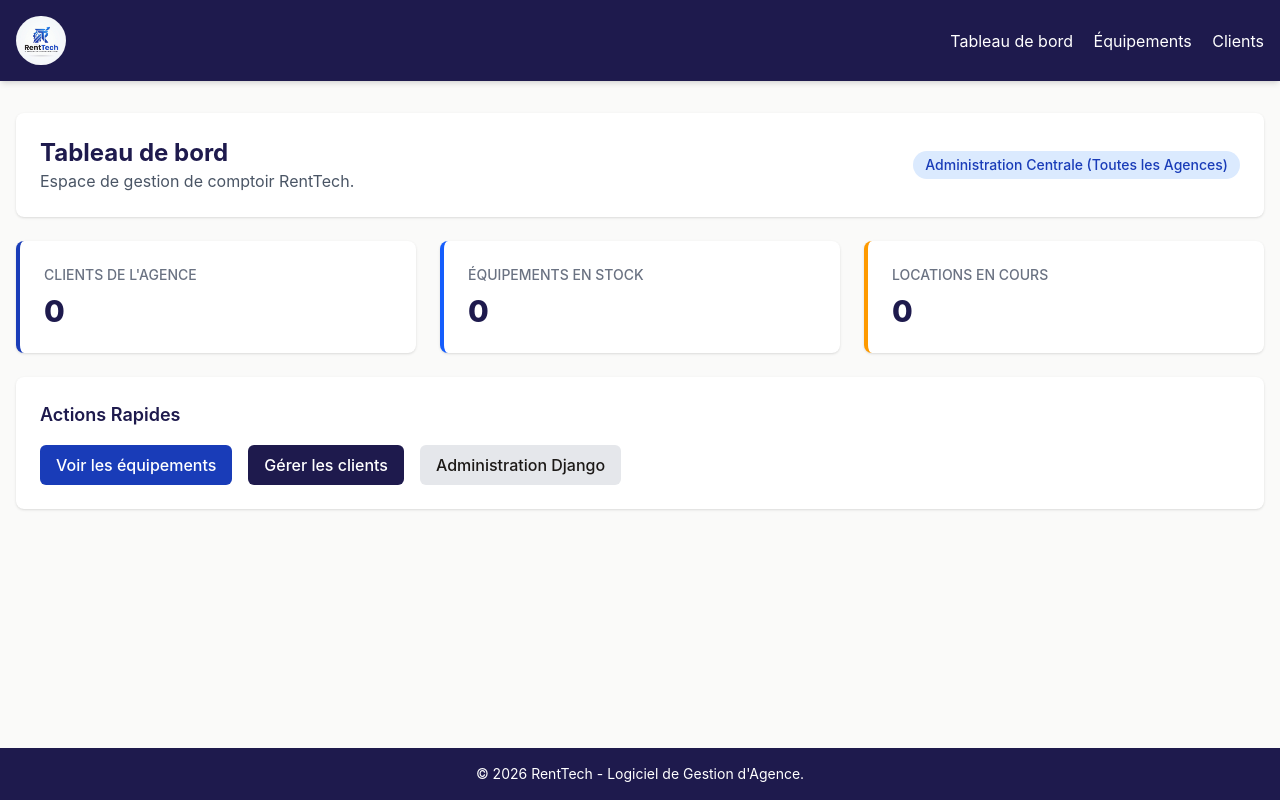
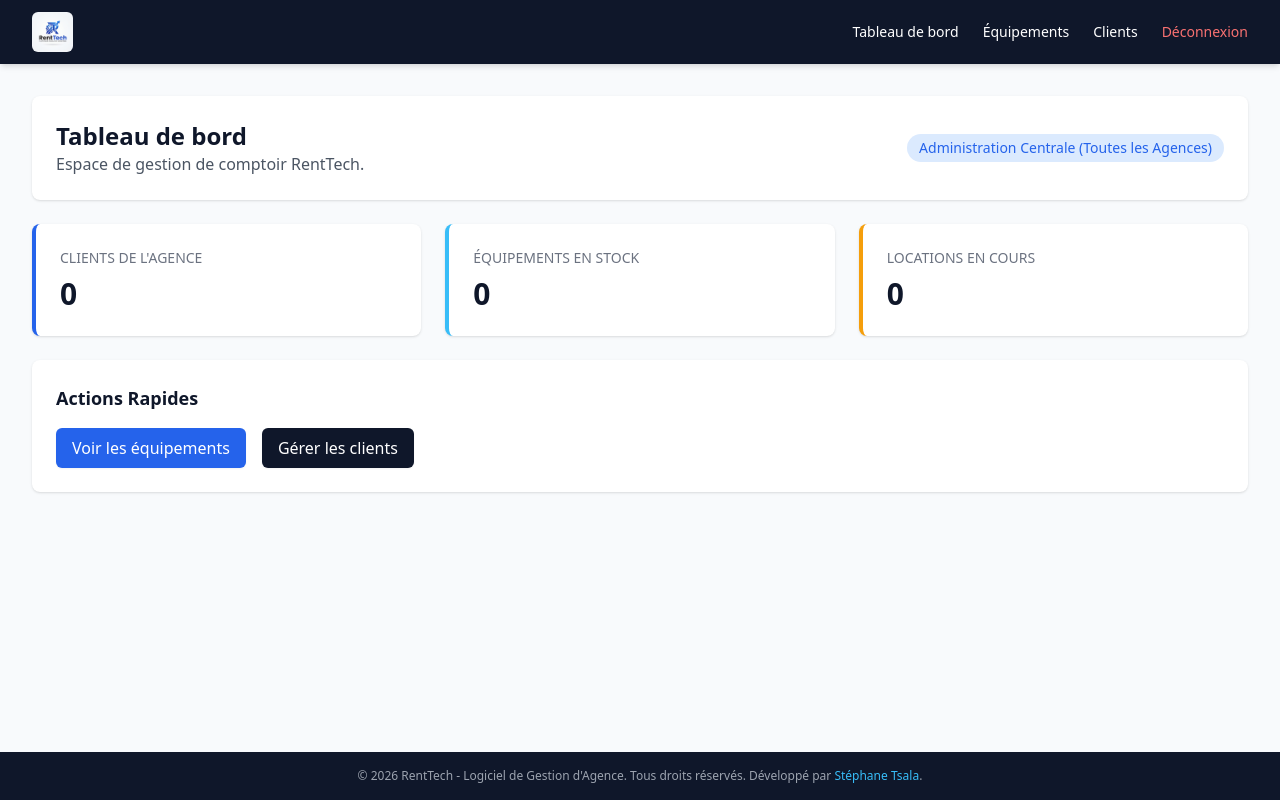
Before and after one commit to tsalajunior/rent-tech-application, a Django app: page / in a window 1280 px wide. Run offline with Django 5.2, Linux system fonts and the light colour scheme; the visitor is signed in with stand-in values (Sample User, id 1); data that the repository does not hold is empty; some libraries are stand-ins or nearby versions.

Commit message:
atomic design setting & login/logout security system

```diff
--- a/config/settings.py
+++ b/config/settings.py
@@ -18,7 +18,7 @@
 # SECURITY WARNING: don't run with debug turned on in production!
 DEBUG = True
 
-ALLOWED_HOSTS = []
+ALLOWED_HOSTS = ["127.0.0.1", "localhost", "192.168.1.10"]
 
 
 # Application definition
@@ -130,5 +130,6 @@
 }
 
 # Redirection après la connexion vers la racine (le tableau de bord)
+LOGIN_URL = 'login'
 LOGIN_REDIRECT_URL = '/'
 LOGOUT_REDIRECT_URL = 'login'
--- /dev/null
+++ b/core/templates/core/atoms/badge.html
@@ -0,0 +1,4 @@
+<span
+    class="inline-flex items-center px-3 py-1 rounded-full text-sm font-medium {{ bg_color|default:'bg-blue-100' }} {{ text_color|default:'text-renttech-primary' }}">
+    {{ text }}
+</span>
--- /dev/null
+++ b/core/templates/core/atoms/button.html
@@ -0,0 +1,4 @@
+<a href="{{ href }}"
+    class="bg-{{ color|default:'renttech-primary' }} hover:opacity-90 text-white px-4 py-2 rounded-md font-medium transition shadow-sm">
+    {{ label }}
+</a>
--- /dev/null
+++ b/core/templates/core/atoms/session_guard.html
@@ -0,0 +1,26 @@
+<!-- Atome : Gardien de session intelligent et anti-retour non sécurisé -->
+<script>
+    window.addEventListener('pageshow', function (event) {
+        // Si la page est chargée depuis l'historique (bouton Précédent ou Suivant)
+        if (event.persisted) {
+            // Option 1 : Forcer un rechargement complet pour obliger Django à revalider le @login_required
+            window.location.reload();
+        }
+    });
+
+    // Option 2 : Vérification active si la page redevient visible (changement d'onglet ou retour de navigation)
+    document.addEventListener('visibilitychange', function () {
+        if (document.visibilityState === 'visible') {
+            // On peut optionnellement effectuer une vérification légère ou simplement recharger
+            // pour garantir que la session n'a pas expirée entre-temps.
+            fetch(window.location.href, { method: 'HEAD' })
+                .then(response => {
+                    // Si le serveur redirige (par exemple vers /login/), on force la redirection côté client
+                    if (response.redirected || response.url.includes('/login/')) {
+                        window.location.href = response.url;
+                    }
+                })
+                .catch(() => { });
+        }
+    });
+</script>
--- /dev/null
+++ b/core/templates/core/molecules/stat_card.html
@@ -0,0 +1,4 @@
+<div class="bg-white shadow rounded-lg p-6 border-l-4 {{ border_color|default:'border-renttech-primary' }}">
+    <p class="text-sm font-medium text-gray-500 uppercase">{{ title }}</p>
+    <p class="mt-2 text-3xl font-extrabold text-renttech-dark">{{ value }}</p>
+</div>
--- /dev/null
+++ b/core/templates/core/organisms/navbar.html
@@ -0,0 +1,24 @@
+{% load static %}
+
+<nav class="bg-renttech-dark text-white shadow-md">
+    <div class="max-w-7xl mx-auto px-4 sm:px-6 lg:px-8">
+        <div class="flex justify-between h-16 items-center">
+            <div class="flex items-center space-x-3">
+                <a href="{% url 'core:dashboard' %}">
+                    <img class="h-10 rounded-md w-auto" src="{% static 'core/images/RentTech_Logo.jpg' %}" alt="RentTech_Logo">
+                </a>
+            </div>
+            <div class="flex space-x-6 text-sm font-medium">
+                <a href="{% url 'core:dashboard' %}" class="hover:text-renttech-lightblue transition">Tableau de
+                    bord</a>
+                <a href="{% url 'core:liste_equipements' %}"
+                    class="hover:text-renttech-lightblue transition">Équipements</a>
+                <a href="{% url 'core:liste_clients' %}" class="hover:text-renttech-lightblue transition">Clients</a>
+                <form action="{% url 'logout' %}" method="post" class="inline">
+                    {% csrf_token %}
+                    <button type="submit" class="text-red-400 hover:text-red-300 transition">Déconnexion</button>
+                </form>
+            </div>
+        </div>
+    </div>
+</nav>
--- a/core/templates/core/pages/dashboard.html
+++ b/core/templates/core/pages/dashboard.html
@@ -4,55 +4,30 @@
 
 {% block content %}
 <div class="space-y-6">
-    <!-- En-tête de la page avec indicateur de rôle/agence -->
+    <!-- En-tête -->
     <div class="bg-white shadow rounded-lg p-6 flex justify-between items-center">
         <div>
             <h1 class="text-2xl font-bold text-renttech-dark">Tableau de bord</h1>
             <p class="text-gray-600">Espace de gestion de comptoir RentTech.</p>
         </div>
         <div>
-            <span class="inline-flex items-center px-3 py-1 rounded-full text-sm font-medium bg-blue-100 text-renttech-primary">
-                {{ agence_libelle }}
-            </span>
+            {% include 'core/atoms/badge.html' with text=agence_libelle bg_color="bg-blue-100" text_color="text-renttech-primary" %}
         </div>
     </div>
 
-    <!-- Statistiques / Chiffres clés -->
+    <!-- Grille de Statistiques (Utilisation de la Molécule stat_card) -->
     <div class="grid grid-cols-1 md:grid-cols-3 gap-6">
-        <!-- Carte 1 : Clients -->
-        <div class="bg-white shadow rounded-lg p-6 border-l-4 border-renttech-primary">
-            <p class="text-sm font-medium text-gray-500 uppercase">Clients de l'agence</p>
-            <p class="mt-2 text-3xl font-extrabold text-renttech-dark">{{ total_clients }}</p>
-        </div>
-
-        <!-- Carte 2 : Équipements -->
-        <div class="bg-white shadow rounded-lg p-6 border-l-4 border-renttech-lightblue">
-            <p class="text-sm font-medium text-gray-500 uppercase">Équipements en stock</p>
-            <p class="mt-2 text-3xl font-extrabold text-renttech-dark">{{ total_equipements }}</p>
-        </div>
-
-        <!-- Carte 3 : Locations en cours -->
-        <div class="bg-white shadow rounded-lg p-6 border-l-4 border-amber-500">
-            <p class="text-sm font-medium text-gray-500 uppercase">Locations en cours</p>
-            <p class="mt-2 text-3xl font-extrabold text-renttech-dark">{{ locations_en_cours }}</p>
-        </div>
+        {% include 'core/molecules/stat_card.html' with title="Clients de l'agence" value=total_clients border_color="border-renttech-primary" %}
+        {% include 'core/molecules/stat_card.html' with title="Équipements en stock" value=total_equipements border_color="border-renttech-lightblue" %}
+        {% include 'core/molecules/stat_card.html' with title="Locations en cours" value=locations_en_cours border_color="border-amber-500" %}
     </div>
 
-    <!-- Section d'actions rapides -->
+    <!-- Actions Rapides (Utilisation des Atomes boutons) -->
     <div class="bg-white shadow rounded-lg p-6">
         <h2 class="text-lg font-semibold text-renttech-dark mb-4">Actions Rapides</h2>
         <div class="flex flex-wrap gap-4">
-            <a href="{% url 'core:liste_equipements' %}" class="bg-renttech-primary hover:bg-blue-700 text-white px-4 py-2 rounded-md font-medium transition">
-                Voir les équipements
-            </a>
-            <a href="{% url 'core:liste_clients' %}" class="bg-renttech-dark hover:bg-gray-800 text-white px-4 py-2 rounded-md font-medium transition">
-                Gérer les clients
-            </a>
-            {% if request.user.is_superuser %}
-            <a href="/admin/" target="_blank" class="bg-gray-200 hover:bg-gray-300 text-renttech-darktext px-4 py-2 rounded-md font-medium transition">
-                Administration Django
-            </a>
-            {% endif %}
+            {% include 'core/atoms/button.html' with href_url="core:liste_equipements" label="Voir les équipements" color="renttech-primary" %}
+            {% include 'core/atoms/button.html' with href_url="core:liste_clients" label="Gérer les clients" color="renttech-dark" %}
         </div>
     </div>
 </div>
--- a/core/templates/core/templates/base.html
+++ b/core/templates/core/templates/base.html
@@ -1,47 +1,50 @@
+{% load static %}
 <!DOCTYPE html>
 <html lang="fr">
 
 <head>
     <meta charset="UTF-8">
     <meta name="viewport" content="width=device-width, initial-scale=1.0">
-    <title>{% block title %}RentTech - Plateforme de Location{% endblock %}</title>
-    {% load static %}
-    <link rel="icon" href="{% static 'core/images/RentTech_Logo.jpg' %}" type="image/jpg">
-    <!-- Fichier CSS compilé par Tailwind -->
-    <link rel="stylesheet" href="{% static 'core/css/output.css' %}">
+    <title>{% block title %}RentTech{% endblock %}</title>
+    <!-- Utilisation temporaire du CDN Tailwind validé ou du CSS compilé -->
+    <script src="https://cdn.tailwindcss.com"></script>
+    <link rel="icon" type="image/jpg" href="{% static 'images/RentTech_Logo.jpg' %}">
+    <script>
+        tailwind.config = {
+            theme: {
+                extend: {
+                    colors: {
+                        renttech: {
+                            dark: '#0f172a',
+                            primary: '#2563eb',
+                            lightblue: '#38bdf8',
+                            offwhite: '#f8fafc',
+                        }
+                    }
+                }
+            }
+        }
+    </script>
 </head>
 
-<body class="bg-renttech-offwhite text-renttech-darktext font-sans antialiased min-h-screen flex flex-col">
+<body class="bg-renttech-offwhite text-gray-800 font-sans antialiased min-h-screen flex flex-col justify-between">
 
-    <!-- En-tête / Navigation -->
-    <header class="bg-renttech-dark text-white shadow-md">
-        <div class="container mx-auto px-4 py-4 flex justify-between items-center">
-            <div class="">
-                <a href="{% url 'core:dashboard' %}">
-                    <img src="{% static 'core/images/RentTech_Logo.jpg' %}" alt="Logo RentTech" height="50" width="50" class="rounded-full">
-                </a>
-            </div>
-            <nav class="space-x-4">
-                <a href="{% url 'core:dashboard' %}" class="hover:text-renttech-lightblue transition">Tableau de
-                    bord</a>
-                <a href="{% url 'core:liste_equipements' %}"
-                    class="hover:text-renttech-lightblue transition">Équipements</a>
-                <a href="{% url 'core:liste_clients' %}" class="hover:text-renttech-lightblue transition">Clients</a>
-            </nav>
-        </div>
-    </header>
+    <!-- Organisme : Barre de navigation -->
+    {% include 'core/organisms/navbar.html' %}
 
-    <!-- Contenu Principal -->
-    <main class="flex-grow container mx-auto px-4 py-8">
-        {% block content %}
-        {% endblock %}
+    <!-- Contenu dynamique de la Page -->
+    <main class="max-w-7xl w-full mx-auto px-4 sm:px-6 lg:px-8 py-8 flex-grow">
+        {% block content %}{% endblock %}
     </main>
 
     <!-- Pied de page -->
-    <footer class="bg-renttech-dark text-white py-4 text-center text-sm">
-        <p>&copy; 2026 RentTech - Logiciel de Gestion d'Agence.</p>
+    <footer class="bg-renttech-dark text-gray-400 text-center py-4 text-xs">
+        &copy; 2026 RentTech - Logiciel de Gestion d'Agence. Tous droits réservés.
+        Développé par <a href="https://www.linkedin.com/in/stephane-tsala" target="_blank"
+            class="text-renttech-lightblue hover:text-renttech-primary transition">Stéphane Tsala</a>.
     </footer>
-
+    <!-- Inclusion du gardien de session anti-cache -->
+    {% include 'core/atoms/session_guard.html' %}
 </body>
 
 </html>
--- a/core/views.py
+++ b/core/views.py
@@ -1,9 +1,11 @@
 from django.shortcuts import render
 from django.contrib.auth.decorators import login_required
 from .models import Equipement, Client, Location
+from django.views.decorators.cache import never_cache
 
 
 @login_required
+@never_cache
 def dashboard(request):
     """
     Tableau de bord dynamique :
@@ -54,6 +56,7 @@
 
 
 @login_required
+@never_cache
 def liste_equipements(request):
     """
     Catalogue des équipements filtré par agence pour les employés.
@@ -74,6 +77,7 @@
 
 
 @login_required
+@never_cache
 def liste_clients(request):
     """
     Liste des clients filtrée par agence pour les employés.
--- a/text.txt
+++ b/text.txt
@@ -22,3 +22,5 @@
 Le formulaire et la logique pour enregistrer une nouvelle location
 
 tsala - wxcvbnwx
+
+docker exec -it renttech_web_container python manage.py collectstatic --noinput
```
Also changed, not shown: core/templates/core/pages/login.html (+7 -1 lines).
